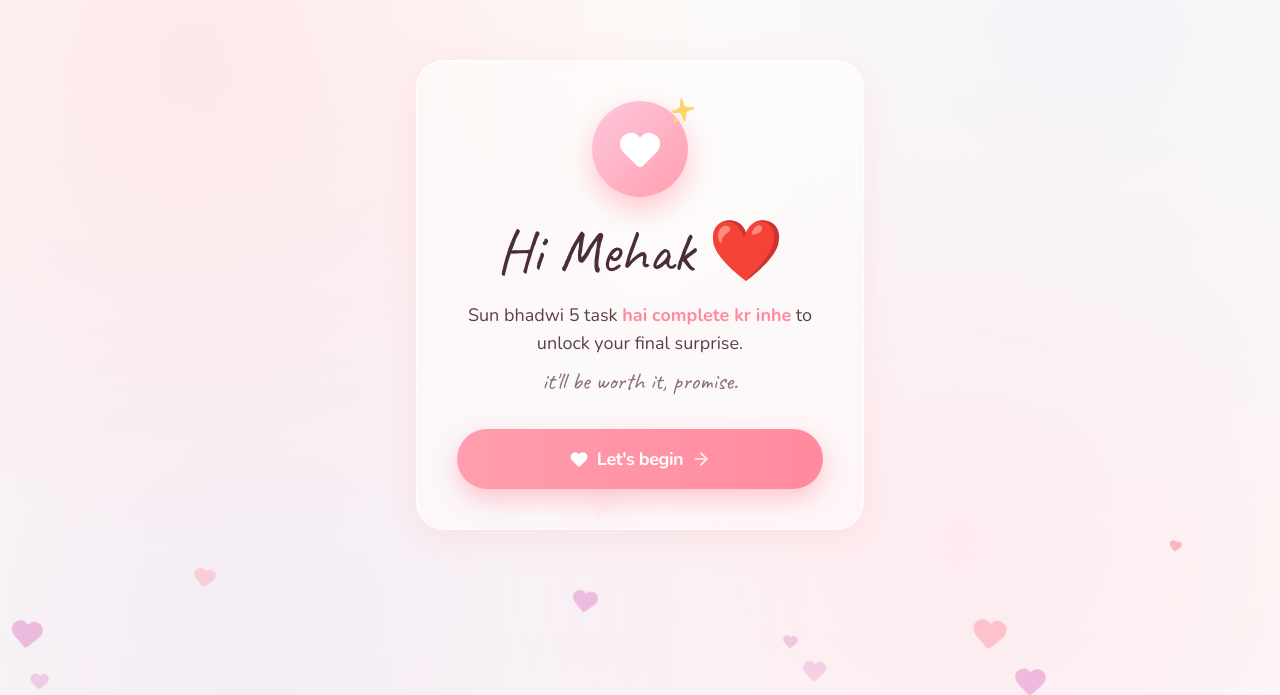
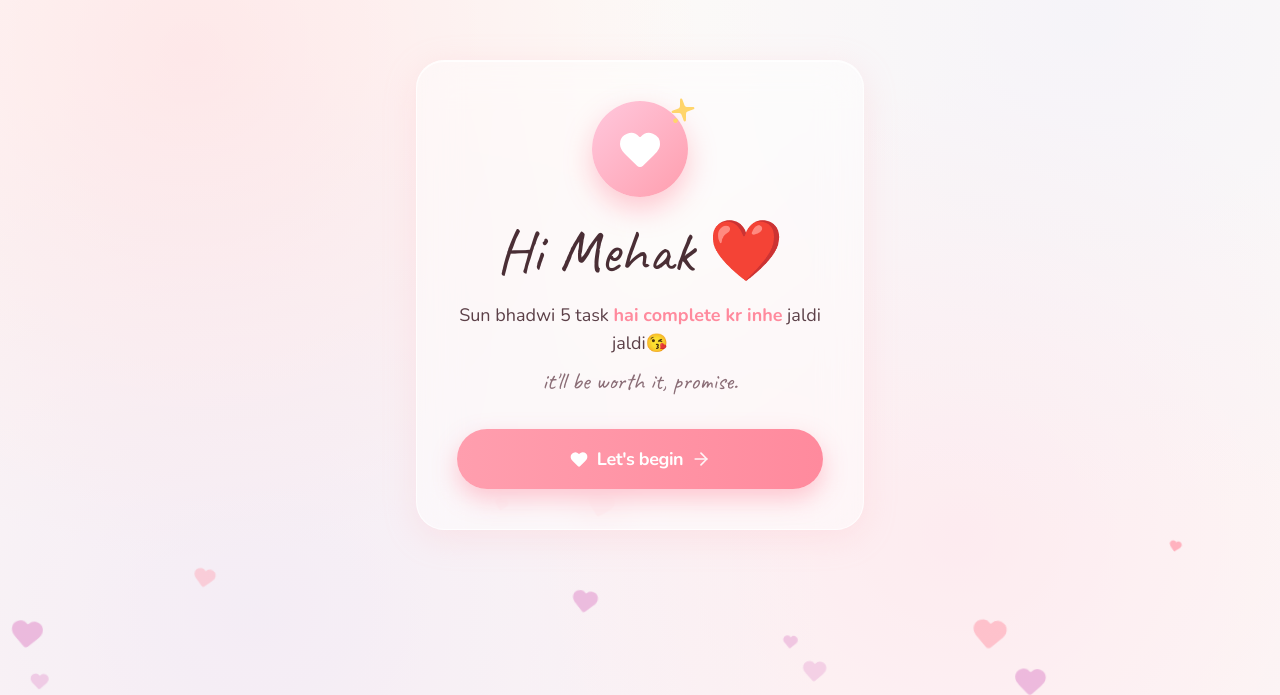
Before and after one commit to muskuranveyora/love-challenge, a React (Vite) app: page / in a window 1280 px wide. Shown: the part 105-800 px from the top of the page. Built offline with nearby package versions, Linux system fonts and the light colour scheme; no server answers.

Commit message:
Update final surprise message in Welcome component

```diff
--- a/src/components/Welcome.jsx
+++ b/src/components/Welcome.jsx
@@ -68,7 +68,7 @@ export default function Welcome({ name, onStart }) {
             <span className="font-bold text-love-blushActive">
               hai complete kr inhe
             </span>{" "}
-            to unlock your final surprise.
+            jaldi jaldi😘
           </motion.p>
 
           <motion.p
```
